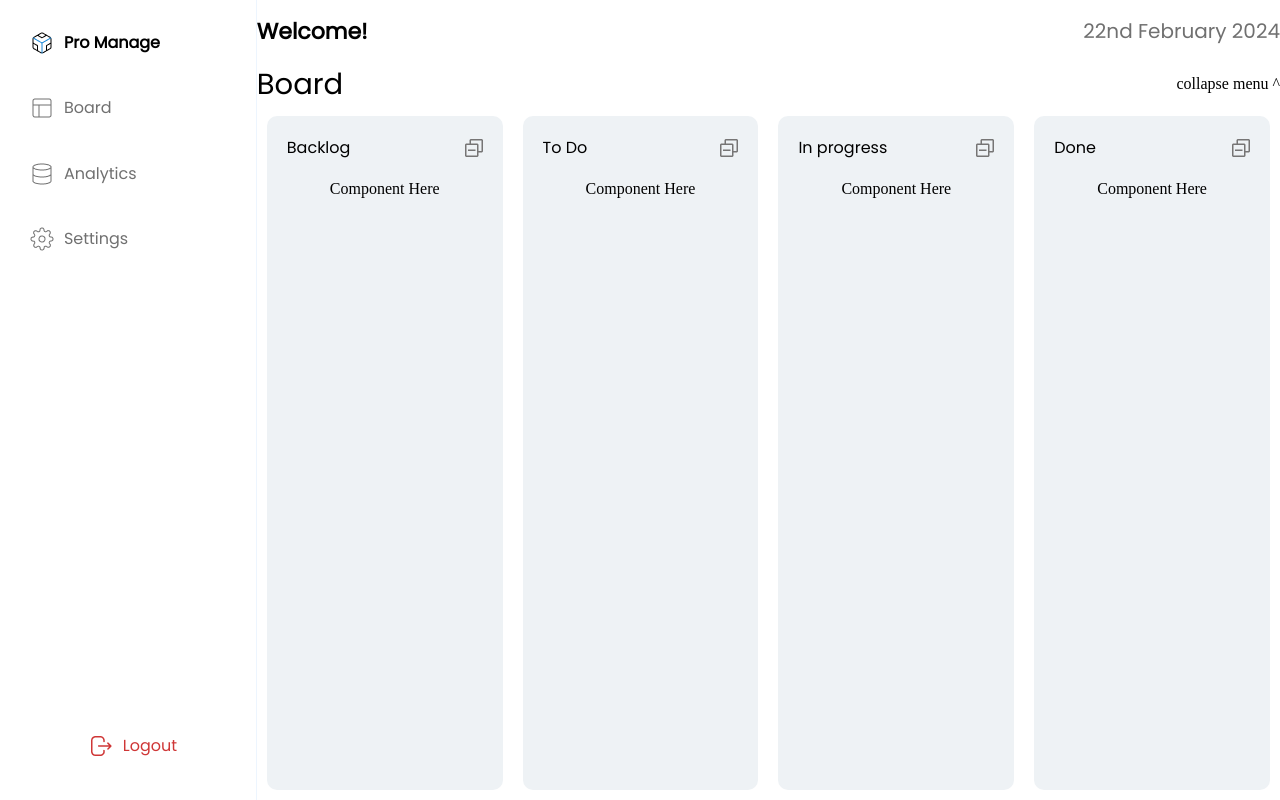
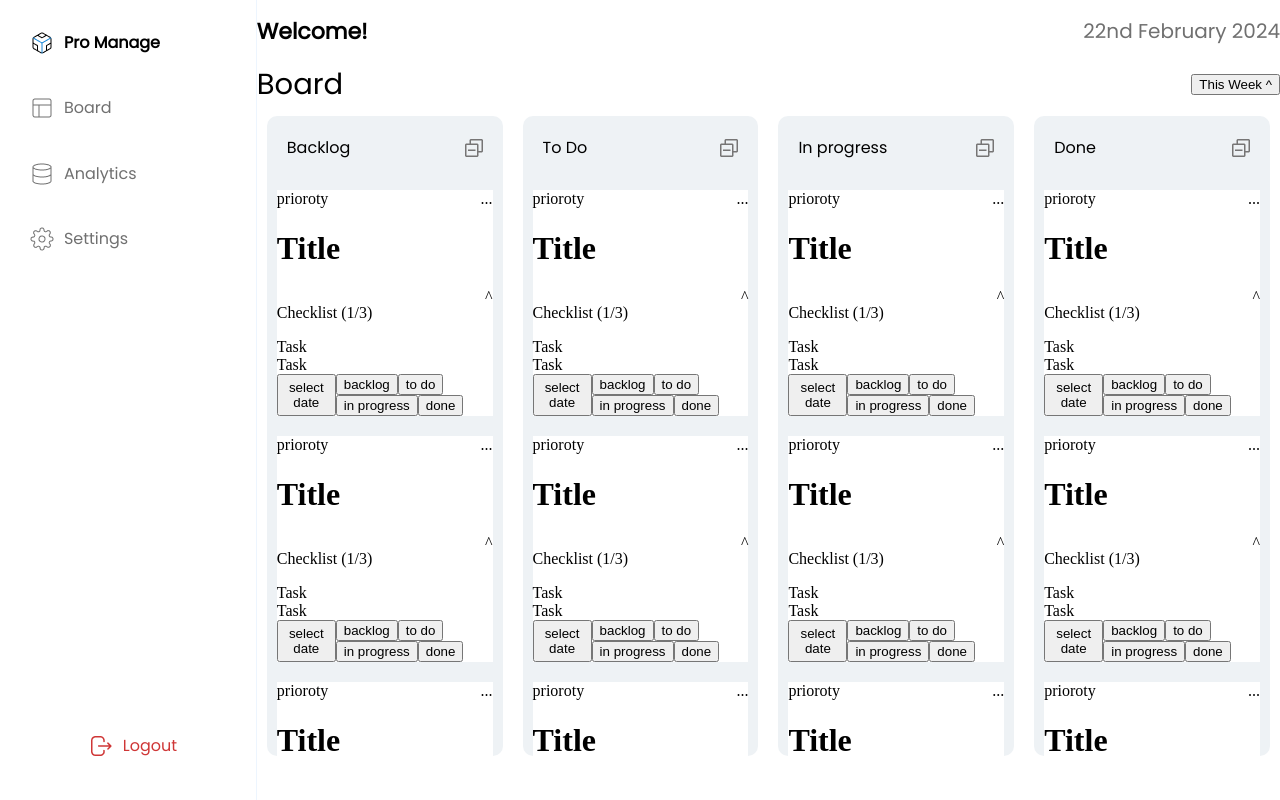
Before and after one commit to utsav-shrma/proManage-frontend, a React (Vite) app: page / in a window 1280 px wide. Built offline with nearby package versions, Linux system fonts and the light colour scheme; no server answers.

Commit message:
added  task card basic structure and collapse menu for duration selection

```diff
--- a/package.json
+++ b/package.json
@@ -16,7 +16,8 @@
     "react-dom": "^18.2.0",
     "react-redux": "^9.1.0",
     "react-router-dom": "^6.22.1",
-    "react-toastify": "^10.0.4"
+    "react-toastify": "^10.0.4",
+    "reactjs-popup": "^2.0.6"
   },
   "devDependencies": {
     "@types/react": "^18.2.55",
--- a/src/components/board/Board.jsx
+++ b/src/components/board/Board.jsx
@@ -1,51 +1,42 @@
-import React from "react";
+import React,{useState} from "react";
 import styles from "./Board.module.css";
 import Cards from "./card/Cards";
 import { nameStorageKey } from "../../utils/constants";
 import { taskStatus } from "../../utils/constants";
-
-const getOrdinalSuffix = (number) => {
-  const suffixes = ["th", "st", "nd", "rd"];
-  const v = number % 100;
-  return suffixes[(v - 20) % 10] || suffixes[v] || suffixes[0];
-};
-
-const getFormattedDate = () => {
-  const currentDate = new Date();
-  // Get numeric day and its ordinal suffix
-  const numericDay = currentDate.getDate();
-  const dayWithOrdinal = `${numericDay}${getOrdinalSuffix(numericDay)}`;
-
-  // Get month and year
-  const month = currentDate.toLocaleString("en-US", { month: "long" });
-  const year = currentDate.getFullYear();
-
-  // Formatted date string
-  const formattedDate = `${dayWithOrdinal} ${month} ${year}`;
-
-  return formattedDate;
-};
+import Popup from 'reactjs-popup';
+import 'reactjs-popup/dist/index.css';
+import { getFormattedDate } from "../../utils/utilityFunctions";
 
 function Board() {
   const userName = localStorage.getItem(nameStorageKey);
-
+  const [flag,setFlag]=useState(true);
   return (
     <div className={styles.container}>
       <div className={styles.heading_container}>
         <div>
           <h1 className={styles.welcome_message}>Welcome! {userName}</h1>
         </div>
-        <div className={styles.curr_date} >{getFormattedDate()}</div>
+        <div className={styles.curr_date}>{getFormattedDate()}</div>
       </div>
       <div className={styles.heading_container}>
         <div className={styles.board_heading}>Board</div>
-        <div>collapse menu ^</div>
+        <div>
+          <button className={styles.duration_button} onClick={()=>{setFlag(!flag)}}>This Week ^</button>
+          {flag ? (
+                ""
+              ) : (
+                <div className={styles.duration_value}>
+                  <p>Today</p>
+                  <p>This Week</p>
+                  <p>This Month</p>
+                </div>
+              )}
+        </div>
       </div>
 
       <div className={styles.cards_container}>
-
-        {taskStatus.map((statusTypes,index)=>{
-            return <Cards key={index} title={statusTypes.title}></Cards>
+        {taskStatus.map((statusTypes, index) => {
+          return <Cards key={index} title={statusTypes.title} ></Cards>;
         })}
       </div>
     </div>
--- a/src/components/board/Board.module.css
+++ b/src/components/board/Board.module.css
@@ -43,5 +43,21 @@ color: #707070;
 .cards_container{
     display:flex;
     flex: 2;
-    flex-wrap: wrap;
+     /* flex-wrap: wrap; */
 }
+
+.duration_button{
+    display: flex;
+    flex-direction: column;
+
+
+}
+.duration_value{
+    display: flex;
+    flex-direction: column;
+    position: absolute;
+    transition: 3s;
+    background-color: white;
+    z-index: 1;
+
+}
--- a/src/components/board/card/Cards.jsx
+++ b/src/components/board/card/Cards.jsx
@@ -1,6 +1,7 @@
 import React from 'react'
 import styles from './Cards.module.css'
 import collapseIcon from '../../../assets/icons/collapseIcon.png'
+import TaskCard from '../taskCard/TaskCard'
 function Cards({title}) {
   return (
     <div className={styles.container}>
@@ -8,9 +9,16 @@ function Cards({title}) {
             <h1>{title}</h1>
             <img src={collapseIcon}></img>
         </div>
+        <div className={styles.overflow_container}>
+{/* // overflow to a task (flex) conatiner was causing child components to stretch and passing below the parent
+so by wrapping it by another div and setting it to overflow solved the problem */}
         <div className={styles.task_container}>
-            Component Here
+            <TaskCard/>
+            <TaskCard/>
+            <TaskCard/>
         </div>
+        </div>
+
     </div>
   )
 }
--- a/src/components/board/card/Cards.module.css
+++ b/src/components/board/card/Cards.module.css
@@ -4,21 +4,33 @@
   margin: 10px;
   border-radius: 10px;
   background: #eef2f5;
-  flex:2;
+  height: 80vh;
 
 
 
-}
-.task_container{
-    display: flex;
-    align-items: center;
-    justify-content: center;
+
 
 }
 .title {
   display: flex;
   align-items: center;
   justify-content: space-between;
+}
+.task_container{
+
+    display: flex;
+    align-items: center;
+    justify-content: center;
+    flex-direction: column;
+    overflow: auto;
+
+
+
+
+
+}
+.overflow_container{
+  overflow: auto;
 }
 
 .title h1 {
--- /dev/null
+++ b/src/components/board/task/Task.jsx
@@ -0,0 +1,9 @@
+import React from 'react'
+import styles from './Task.module.css'
+function Task() {
+  return (
+    <div>Task</div>
+  )
+}
+
+export default Task
--- /dev/null
+++ b/src/components/board/taskCard/TaskCard.jsx
@@ -0,0 +1,35 @@
+import React from 'react'
+import styles from './TaskCard.module.css'
+import Task from '../task/Task'
+
+function TaskCard() {
+  return (
+    <div className={styles.container}>
+        <div className={styles.priority_container}>
+            <div>prioroty</div>
+            <div>...</div>
+        </div>
+        <h1>Title</h1>
+        <div className={styles.checklist_heading}>
+            <p>Checklist (1/3)</p>
+            <div> ^</div>
+
+        </div>
+        <div className={styles.tasks}> <Task></Task>
+        <Task></Task></div>
+        <div className={styles.footer}>
+            <button> select date</button>
+            <div>
+                {/*add a check to not show current status button */}
+                <button> backlog</button>
+                <button>to do</button>
+                <button>in progress</button>
+                <button>done </button>
+            </div>
+        </div>
+
+    </div>
+  )
+}
+
+export default TaskCard
--- /dev/null
+++ b/src/components/board/taskCard/TaskCard.module.css
@@ -0,0 +1,29 @@
+.container{
+    display: flex;
+    flex-direction: column;
+    background-color: white;
+    margin: 10px;
+
+
+
+
+
+}
+
+.priority_container{
+    display: flex;
+    justify-content: space-between;
+}
+.checklist_heading{
+    display: flex;
+    justify-content: space-between;
+}
+.footer{
+    display:flex;
+    justify-content: space-between;
+}
+
+.tasks{
+    display: flex;
+    flex-direction: column;
+}
--- /dev/null
+++ b/src/utils/utilityFunctions.js
@@ -0,0 +1,21 @@
+export const getOrdinalSuffix = (number) => {
+  const suffixes = ["th", "st", "nd", "rd"];
+  const v = number % 100;
+  return suffixes[(v - 20) % 10] || suffixes[v] || suffixes[0];
+};
+
+export const getFormattedDate = () => {
+  const currentDate = new Date();
+  // Get numeric day and its ordinal suffix
+  const numericDay = currentDate.getDate();
+  const dayWithOrdinal = `${numericDay}${getOrdinalSuffix(numericDay)}`;
+
+  // Get month and year
+  const month = currentDate.toLocaleString("en-US", { month: "long" });
+  const year = currentDate.getFullYear();
+
+  // Formatted date string
+  const formattedDate = `${dayWithOrdinal} ${month} ${year}`;
+
+  return formattedDate;
+};
```
Also changed, not shown: src/components/board/task/Task.module.css (added), src/utils/constants.js (line endings or trailing spaces), 1 other file (tests, documents, lock files or other folders).
